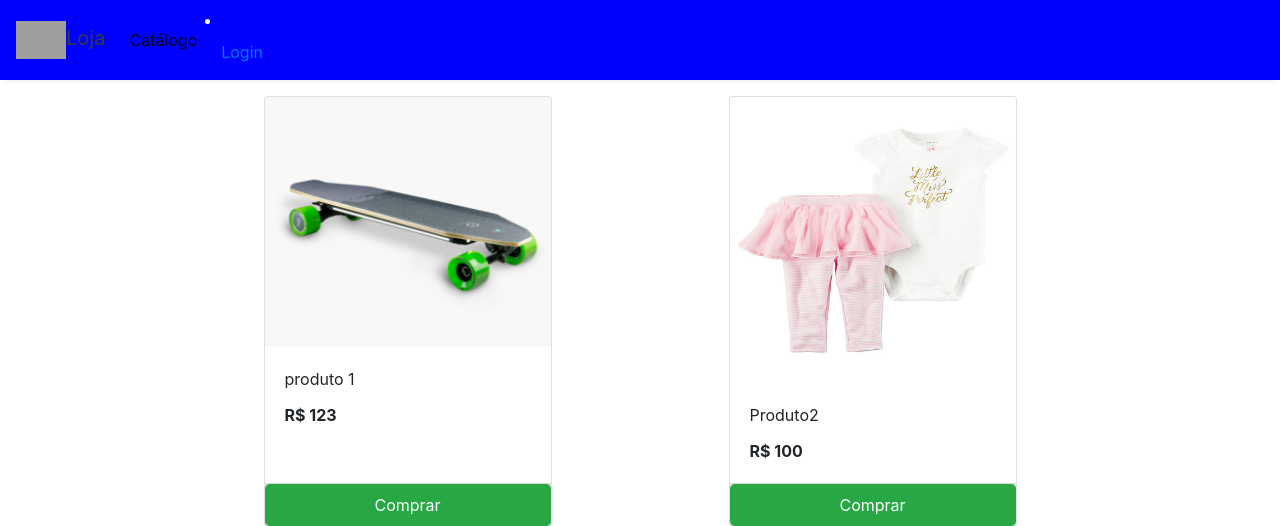
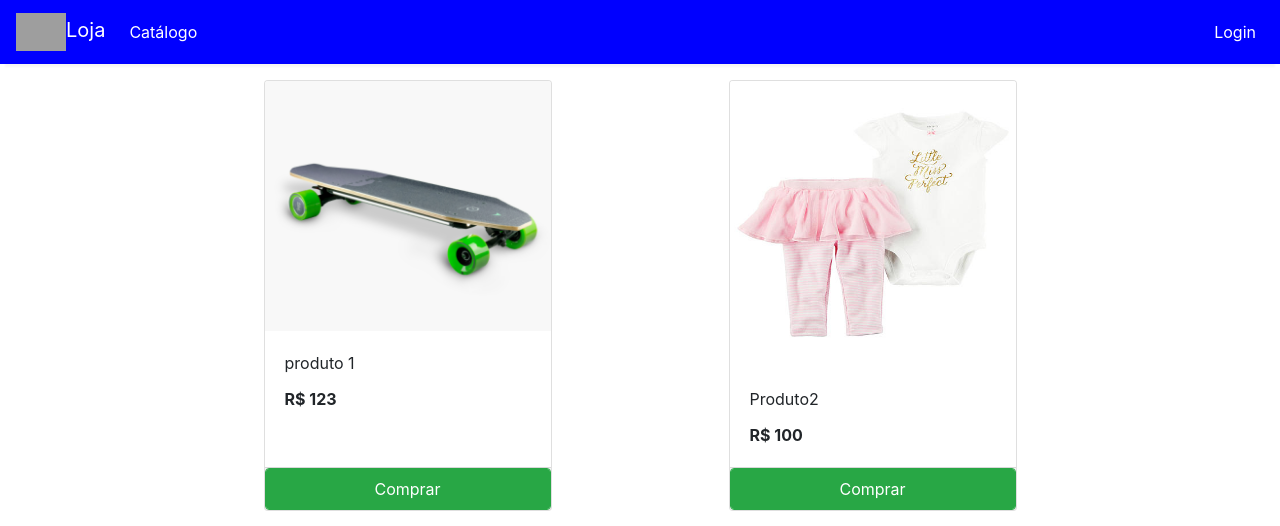
Before and after one commit to OtvMonteiro/AionDjango, a Django app: page /loja in a window 1280 px wide. Shown: the top 526 px of the page. Run offline with Django 4.2, Linux system fonts and the light colour scheme; data comes from the database, SQL or seed files in the repository; both versions use the stored data as it was after the commit; some libraries are stand-ins or nearby versions; grey boxes are pictures that could not be loaded.

Commit message:
Melhorias Frontend

```diff
--- a/aiondj/loja/templates/base.html
+++ b/aiondj/loja/templates/base.html
@@ -35,32 +35,31 @@
   sticky-top navbar
   navbar-expand-lg
   text-white">
-    <a class="navbar-brand ms-3 text-dark " href="/">
+    <a class="navbar-brand ms-3 text-white " href="/">
     <link rel="stylesheet" href="https://use.fontawesome.com/releases/v5.7.0/css/all.css" integrity="sha384-lZN37f5QGtY3VHgisS14W3ExzMWZxybE1SJSEsQp9S+oqd12jhcu+A56Ebc1zFSJ" crossorigin="anonymous">
 
-    <img src="https://www.freepnglogos.com/uploads/shopping-checkout-png/shopping-checkout-svg-png-icon-download-28.png" style="width:50px;height:50px,color:text-light;">Loja</a>
+    <img src="https://www.freepnglogos.com/uploads/shopping-cart-png/shopping-cart-svg-png-icon-download-28.png" style="width:50px;height:50px,color:text-light;">Loja</a>
     <button class="navbar-toggler" type="button" data-toggle="collapse" data-target="#navbarSupportedContent"
       aria-controls="navbarSupportedContent" aria-expanded="false" aria-label="Toggle navigation">
       <span class="navbar-toggler-icon"></span>
     </button>
 
 
-    <div class="collapse navbar-collapse" id="navbarSupportedContent">
+    <div class="collapse navbar-collapse text-white" id="navbarSupportedContent">
+      <ul class="navbar-nav mr-auto">
+        <li class="nav-item active">
+          <a class="nav-link text-white" href="/loja">Catálogo <span class="sr-only">(current)</span></a>
+        </li>
+      </ul>
+
       <ul class="navbar-nav my-2 my-lg-0">
-        <li class="nav-item active">
-          <a class="nav-link" href="/loja">Catálogo <span class="sr-only">(current)</span></a>
-        </li>
-
-          </ul>
-
-
-        {% if request.session.user %}
+        {% if request.session.costumer %}
         <li class="nav-item active ">
-          <a class="nav-link" href="/admin/loja/produtos">Gerenciar Produtos<span class="sr-only">(current)</span></a>
+          <a class="nav-link text-white" href="/admin/loja/produtos">Gerenciar Produtos<span class="sr-only">(current)</span></a>
         </li>
         {% else %}
         <li class="nav-item active">
-          <a class="nav-link" href="/admin">Login<span class="sr-only">(current)</span></a>
+          <a class="nav-link text-white" href="/admin">Login<span class="sr-only">(current)</span></a>
         </li>
         {% endif %}
       </ul>
--- a/aiondj/loja/templates/checkout.html
+++ b/aiondj/loja/templates/checkout.html
@@ -6,7 +6,6 @@
 {% load custom_filter %}
 <div class="container">
    <div class="border rounded p-4 m-4">
-        <p class="display-4 pl-4 ml-4 btn btn-success rounded-pill">Your Checkout</p>
         <hr>
         <table class="table">
             <thead>
```
Also changed, not shown: aiondj/db.sqlite3, aiondj/uploads/produtos/121h276.jpg (added), aiondj/uploads/produtos/2022-03-31_08_23_23-iu_16001600_and_6_more_pages_-_Personal_-_Microsoft_Edge.png (added).
